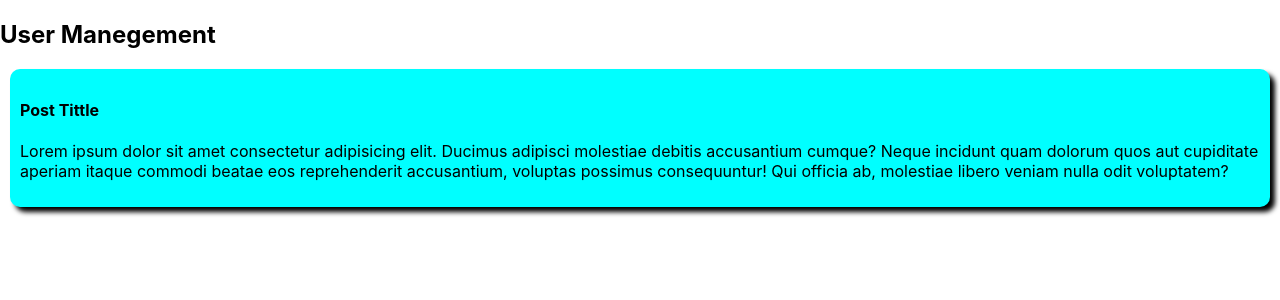
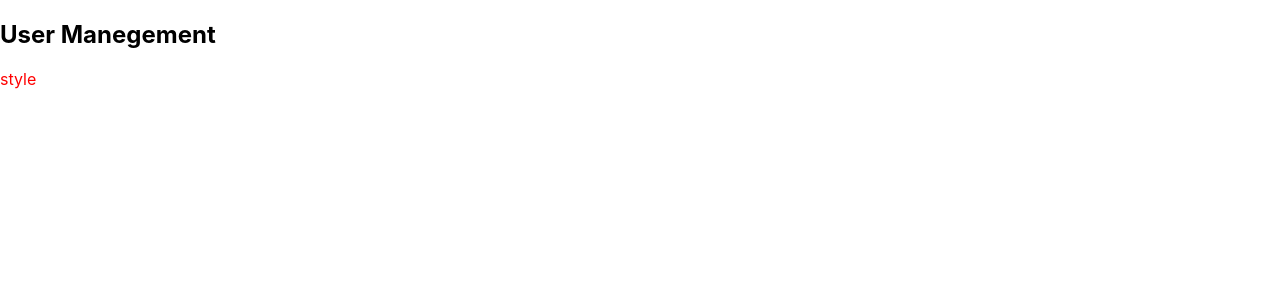
Before and after one commit to ibnalam/tscanis01, a React (Create React App) app: page / in a window 1280 px wide. Shown: the top 300 px of the page. Built offline with nearby package versions, Linux system fonts and the light colour scheme.

Commit message:
style props

```diff
--- a/src/App.tsx
+++ b/src/App.tsx
@@ -6,6 +6,7 @@ import './App.css';
 import DataFatch from './components/DataFatch';
 import Button from './components/Button';
 import Post from './components/Post';
+import Styleprops from './components/Styleprops';
 
 // const user1 = {  // create a objects
 //   name:'ibn alam',
@@ -60,7 +61,8 @@ function App() {
 
         {/* <Button>Click me </Button> */}
 
-        <Post/>
+        {/* <Post/> */}
+        <Styleprops mystyle={{color: "red"}}/>
 
 
 
--- /dev/null
+++ b/src/components/Styleprops.tsx
@@ -0,0 +1,15 @@
+import React from 'react'
+
+type mystylebtn = {
+  mystyle: React.CSSProperties
+}
+
+const Styleprops = (props: mystylebtn) => {
+  return (
+    <div style={props.mystyle}>
+      style
+    </div>
+  )
+}
+
+export default Styleprops
```
